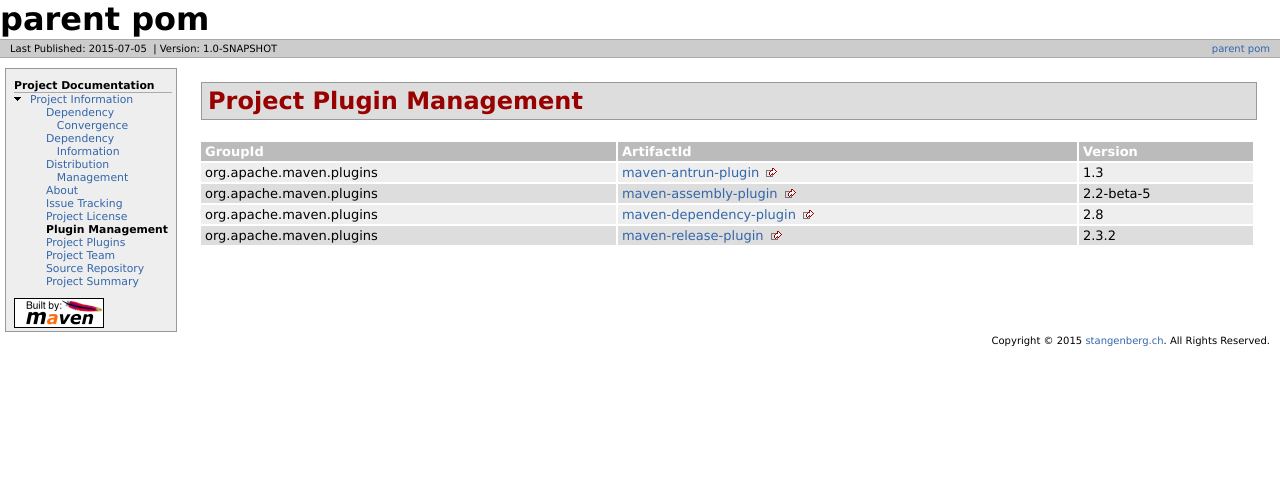
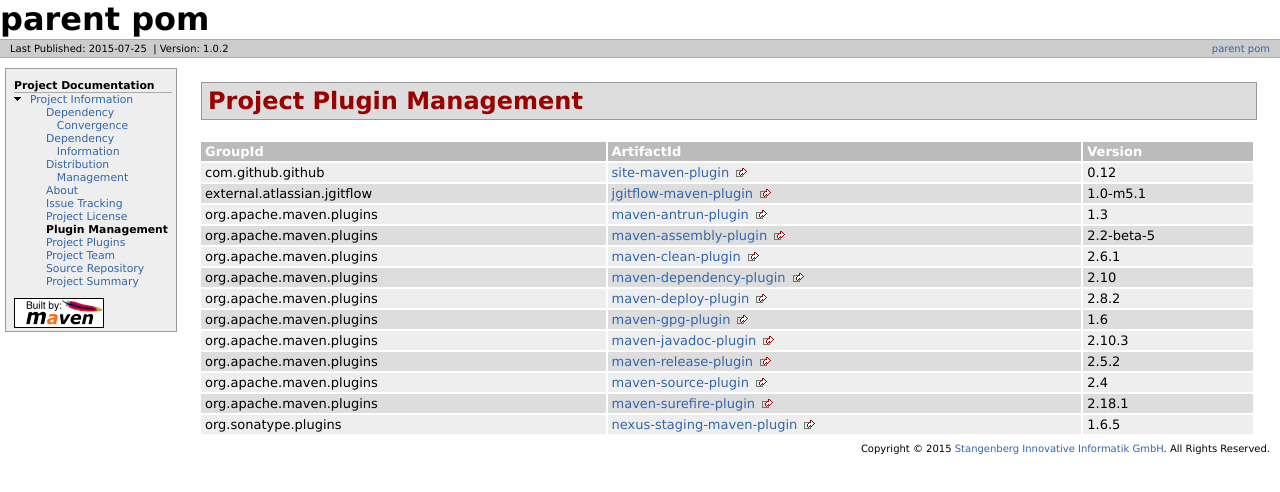
Before and after one commit to stangenberg/parentPom, a plain HTML site: page plugin-management.html in a window 1280 px wide. Drawn offline with Linux system fonts and the light colour scheme.

Commit message:
Creating site for 1.0.2

```diff
--- a/plugin-management.html
+++ b/plugin-management.html
@@ -1,5 +1,5 @@
 <!DOCTYPE html PUBLIC "-//W3C//DTD XHTML 1.0 Transitional//EN" "http://www.w3.org/TR/xhtml1/DTD/xhtml1-transitional.dtd">
-<!-- Generated by Apache Maven Doxia Site Renderer 1.4 at 2015-07-05 -->
+<!-- Generated by Apache Maven Doxia Site Renderer 1.4 at 2015-07-25 -->
 <html xmlns="http://www.w3.org/1999/xhtml" xml:lang="en" lang="en">
   <head>
     <meta http-equiv="Content-Type" content="text/html; charset=UTF-8" />
@@ -10,7 +10,7 @@
       @import url("./css/site.css");
     </style>
     <link rel="stylesheet" href="./css/print.css" type="text/css" media="print" />
-    <meta name="Date-Revision-yyyymmdd" content="20150705" />
+    <meta name="Date-Revision-yyyymmdd" content="20150725" />
     <meta http-equiv="Content-Language" content="en" />
 
         </head>
@@ -27,8 +27,8 @@
 
 
                 <div class="xleft">
-        <span id="publishDate">Last Published: 2015-07-05</span>
-                  &nbsp;| <span id="projectVersion">Version: 1.0-SNAPSHOT</span>
+        <span id="publishDate">Last Published: 2015-07-25</span>
+                  &nbsp;| <span id="projectVersion">Version: 1.0.2</span>
                       </div>
             <div class="xright">                    <a href="./" title="parent pom">parent pom</a>
 
@@ -100,6 +100,14 @@
 <th>ArtifactId</th>
 <th>Version</th></tr>
 <tr class="b">
+<td>com.github.github</td>
+<td><a class="externalLink" href="https://github.com/github/maven-plugins">site-maven-plugin</a></td>
+<td>0.12</td></tr>
+<tr class="a">
+<td>external.atlassian.jgitflow</td>
+<td><a class="externalLink" href="https://www.bitbucket.org/atlassian/jgit-flow/jgitflow-maven-plugin">jgitflow-maven-plugin</a></td>
+<td>1.0-m5.1</td></tr>
+<tr class="b">
 <td>org.apache.maven.plugins</td>
 <td><a class="externalLink" href="http://maven.apache.org/plugins/maven-antrun-plugin/">maven-antrun-plugin</a></td>
 <td>1.3</td></tr>
@@ -109,12 +117,40 @@
 <td>2.2-beta-5</td></tr>
 <tr class="b">
 <td>org.apache.maven.plugins</td>
-<td><a class="externalLink" href="http://maven.apache.org/plugins/maven-dependency-plugin/">maven-dependency-plugin</a></td>
-<td>2.8</td></tr>
+<td><a class="externalLink" href="http://maven.apache.org/plugins/maven-clean-plugin/">maven-clean-plugin</a></td>
+<td>2.6.1</td></tr>
 <tr class="a">
 <td>org.apache.maven.plugins</td>
-<td><a class="externalLink" href="http://maven.apache.org/plugins/maven-release-plugin/">maven-release-plugin</a></td>
-<td>2.3.2</td></tr></table></div>
+<td><a class="externalLink" href="http://maven.apache.org/plugins/maven-dependency-plugin/">maven-dependency-plugin</a></td>
+<td>2.10</td></tr>
+<tr class="b">
+<td>org.apache.maven.plugins</td>
+<td><a class="externalLink" href="http://maven.apache.org/plugins/maven-deploy-plugin/">maven-deploy-plugin</a></td>
+<td>2.8.2</td></tr>
+<tr class="a">
+<td>org.apache.maven.plugins</td>
+<td><a class="externalLink" href="http://maven.apache.org/plugins/maven-gpg-plugin/">maven-gpg-plugin</a></td>
+<td>1.6</td></tr>
+<tr class="b">
+<td>org.apache.maven.plugins</td>
+<td><a class="externalLink" href="http://maven.apache.org/plugins/maven-javadoc-plugin/">maven-javadoc-plugin</a></td>
+<td>2.10.3</td></tr>
+<tr class="a">
+<td>org.apache.maven.plugins</td>
+<td><a class="externalLink" href="http://maven.apache.org/maven-release/maven-release-plugin/">maven-release-plugin</a></td>
+<td>2.5.2</td></tr>
+<tr class="b">
+<td>org.apache.maven.plugins</td>
+<td><a class="externalLink" href="http://maven.apache.org/plugins/maven-source-plugin/">maven-source-plugin</a></td>
+<td>2.4</td></tr>
+<tr class="a">
+<td>org.apache.maven.plugins</td>
+<td><a class="externalLink" href="http://maven.apache.org/surefire/maven-surefire-plugin">maven-surefire-plugin</a></td>
+<td>2.18.1</td></tr>
+<tr class="b">
+<td>org.sonatype.plugins</td>
+<td><a class="externalLink" href="http://www.sonatype.com/public-parent/nexus-maven-plugins/nexus-staging/nexus-staging-maven-plugin/">nexus-staging-maven-plugin</a></td>
+<td>1.6.5</td></tr></table></div>
       </div>
     </div>
     <div class="clear">
@@ -123,7 +159,7 @@
     <div id="footer">
       <div class="xright">
               Copyright &#169;                    2015
-                        <a href="http://www.stangenberg.ch">stangenberg.ch</a>.
+                        <a href="http://www.stangenberg.ch">Stangenberg Innovative Informatik GmbH</a>.
             All Rights Reserved.
 
                   </div>
```
Also changed, not shown: dependency-convergence.html (+5 -5 lines), dependency-info.html (+14 -13 lines), distribution-management.html (+6 -8 lines), index.html (+5 -5 lines), issue-tracking.html (+5 -5 lines), license.html (+5 -5 lines), plugins.html (+25 -17 lines), project-info.html (+5 -5 lines), project-summary.html (+8 -11 lines), source-repository.html (+5 -5 lines), team-list.html (+5 -5 lines), 1 other file.
